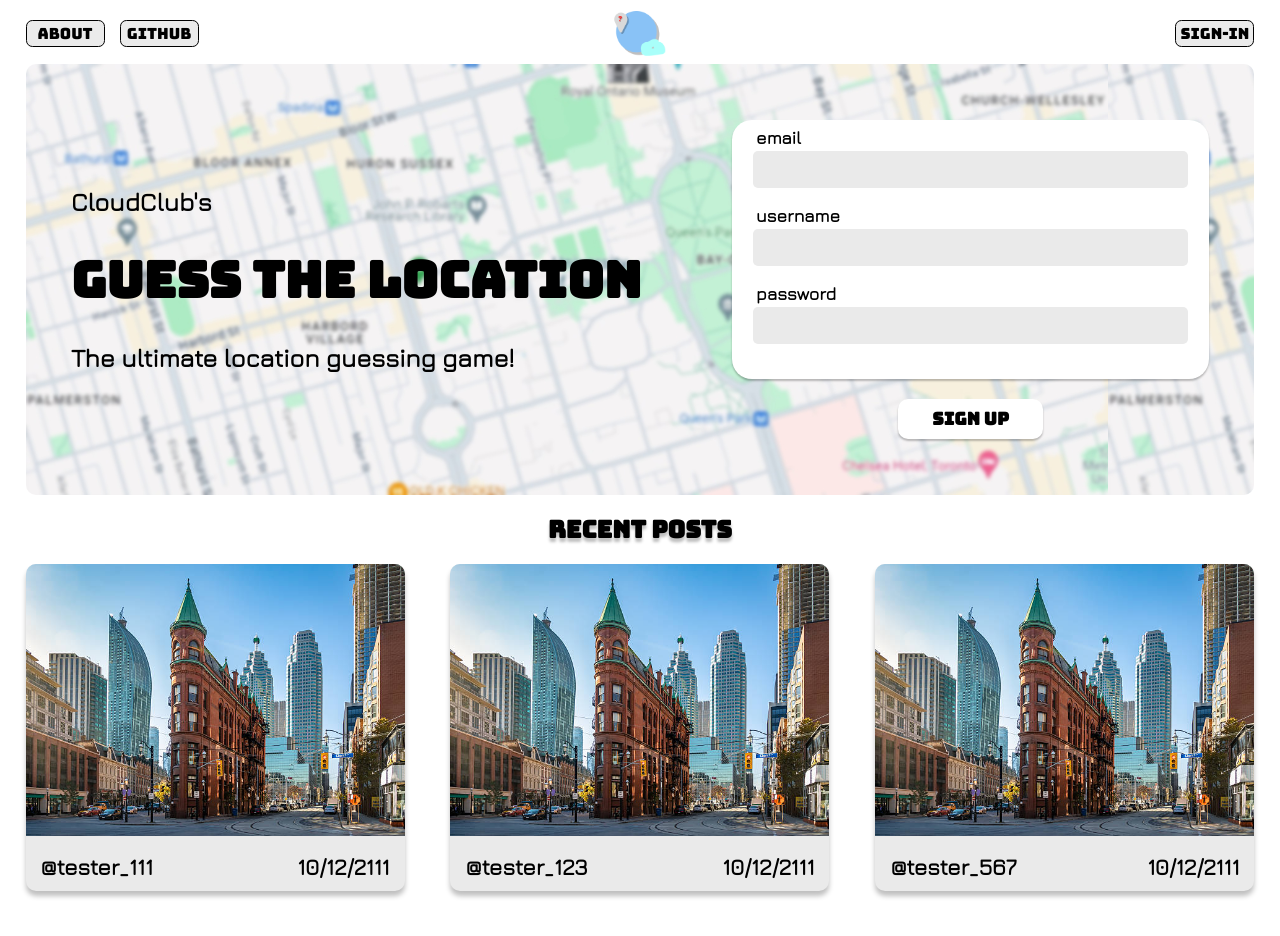
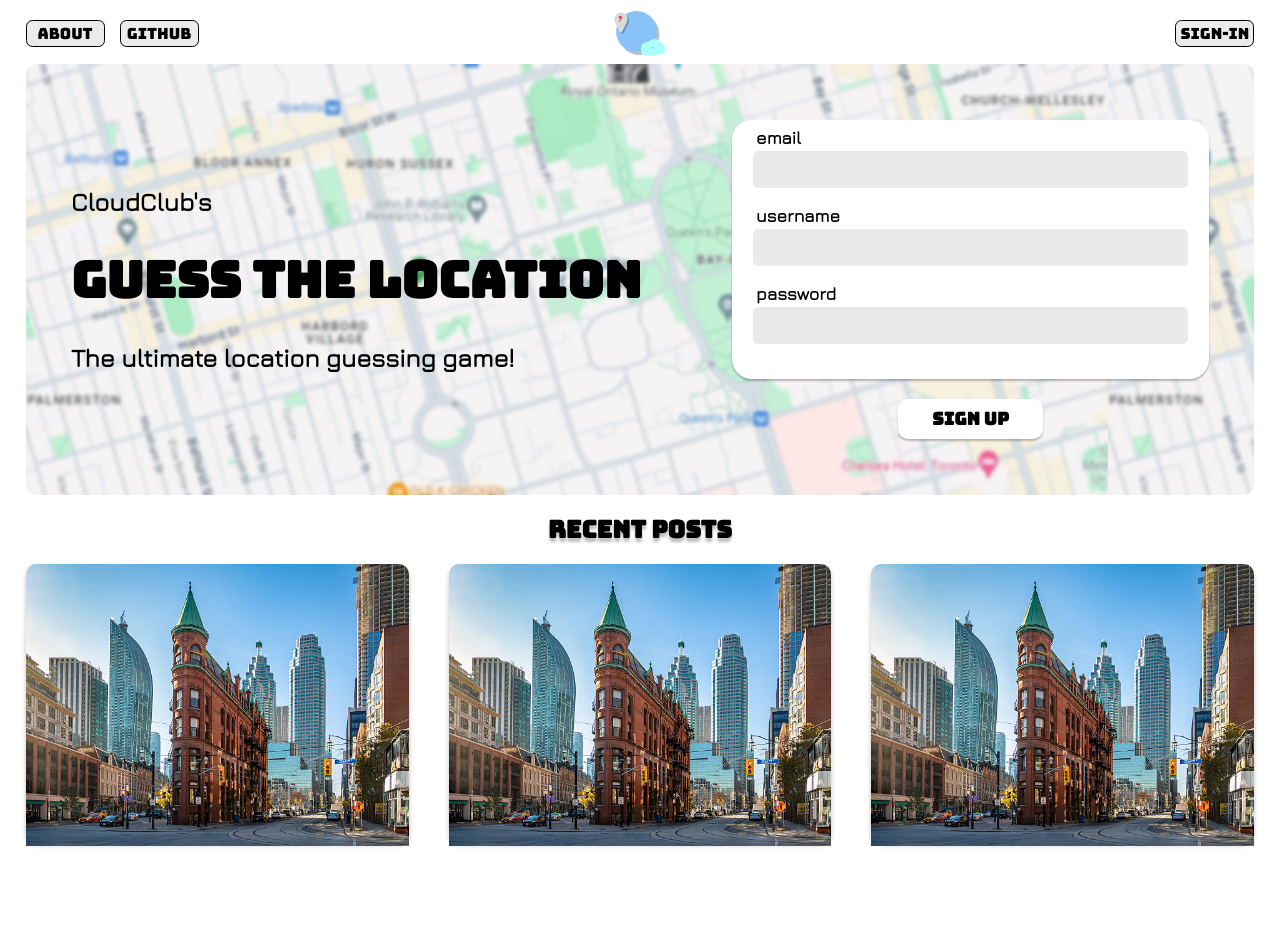
Before and after one commit to CloudClub-uoft/GuessTheLocation, a React (Create React App) app in the folder client/: page / in a window 1280 px wide. Shown: the top 936 px of the page. Built offline with nearby package versions, Linux system fonts and the light colour scheme.

Commit message:
PostCard.jsx and style.scss changed, implement postcards self-adjustment according to screen size

```diff
--- a/client/src/style.scss
+++ b/client/src/style.scss
@@ -190,20 +190,77 @@ $lightGreen: #b9e7e7;
 
   //POSTCARD COMPONENT
 
-  .home-post{
-    position:relative;
-    height: 327px;
-    width: 379px;
+  // .home-post{
+  //   position:relative;
+  //   height: 327px;
+  //   width: 379px;
+  //   .rectangle {
+  //     background-color: #eaeaea;
+  //     border-radius: 10px;
+  //     box-shadow: 0px 5px 5px #00000040;
+  //     height: 327px;
+  //     left: 0;
+  //     position: relative;
+  //     top: 0;
+  //     width: 379px;
+  //     .text-wrapper,.text-wrapper-2 {
+  //       color: #000000;
+  //       font-family: "Jura";
+  //       font-size: 22.5px;
+  //       font-weight: 700;
+  //       letter-spacing: 0;
+  //       line-height: normal;
+  //       position: absolute;
+  //       top: 288.5px;
+  //     }
+  //     .text-wrapper{
+  //       left: 15px;
+  //     }
+  //     .text-wrapper-2 {
+  //       right: 15px;
+  //     }
+  //   }
+  //   .image {
+  //     height: 272px;
+  //     left: 0;
+  //     object-fit: cover;
+  //     position: absolute;
+  //     top: 0;
+  //     width: 379px;
+  //     border-radius: 10px 10px 0 0px;
+  //   }
+  // }
+
+  // .home-post:active{
+  //   transform: scale(96%);
+  // }
+  .home-posts-container {
+    display: flex;
+    flex-wrap: wrap;
+    justify-content: space-around; // This spreads out the postcards evenly
+    gap: 20px; // This adds space between the postcards
+    margin: 0 auto; // Centers the container if there's extra space on the sides
+    max-width: 1200px; // Maximum width of the container, you can adjust this value
+  }
+
+  .home-post {
+    flex: 0 1 calc(33.333% - 20px); // Adjust the percentage and subtraction value as needed
+    box-sizing: border-box; // Ensures padding and borders are included in the width
+    height: auto; // Height changes to auto for a flexible layout
+    position: relative;
+    margin-bottom: 20px; // Adds space between rows of postcards
+
     .rectangle {
       background-color: #eaeaea;
       border-radius: 10px;
       box-shadow: 0px 5px 5px #00000040;
-      height: 327px;
-      left: 0;
       position: relative;
-      top: 0;
-      width: 379px;
-      .text-wrapper,.text-wrapper-2 {
+      width: 100%; // Width is now 100% of the parent
+      height: auto; // Height changes to auto
+      padding-top: 72%; // This maintains aspect ratio
+
+      .text-wrapper,
+      .text-wrapper-2 {
         color: #000000;
         font-family: "Jura";
         font-size: 22.5px;
@@ -211,29 +268,42 @@ $lightGreen: #b9e7e7;
         letter-spacing: 0;
         line-height: normal;
         position: absolute;
-        top: 288.5px;
+        bottom: 15px; // Position text at the bottom
       }
-      .text-wrapper{
+      .text-wrapper {
         left: 15px;
       }
       .text-wrapper-2 {
         right: 15px;
       }
     }
+
     .image {
-      height: 272px;
-      left: 0;
+      width: 100%; // Make the image width responsive
       object-fit: cover;
       position: absolute;
       top: 0;
-      width: 379px;
-      border-radius: 10px 10px 0 0px;
+      border-radius: 10px 10px 0 0;
     }
   }
 
-  .home-post:active{
+  // Media queries for responsiveness
+  @media (max-width: 1024px) {
+    .home-post {
+      flex: 0 1 calc(50% - 20px); // 2 postcards per row
+    }
+  }
+
+  @media (max-width: 768px) {
+    .home-post {
+      flex: 0 1 calc(100% - 20px); // 1 postcard per row
+    }
+  }
+
+  .home-post:active {
     transform: scale(96%);
   }
+
 
   //HOME signup CARD COMPONENT
   .signup {
```
Also changed, not shown: client/src/components/HomePostCard.jsx (line endings or trailing spaces).
